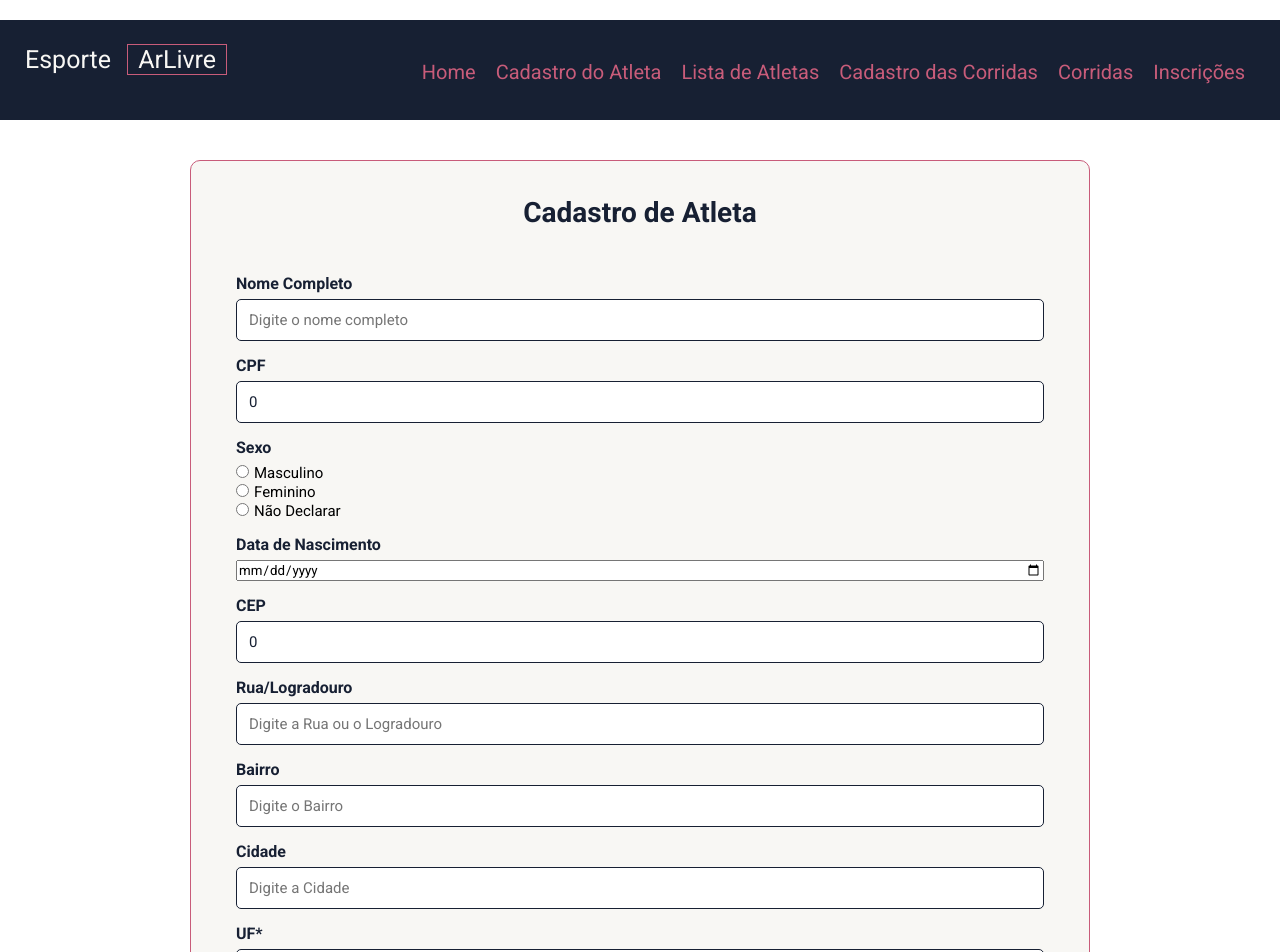
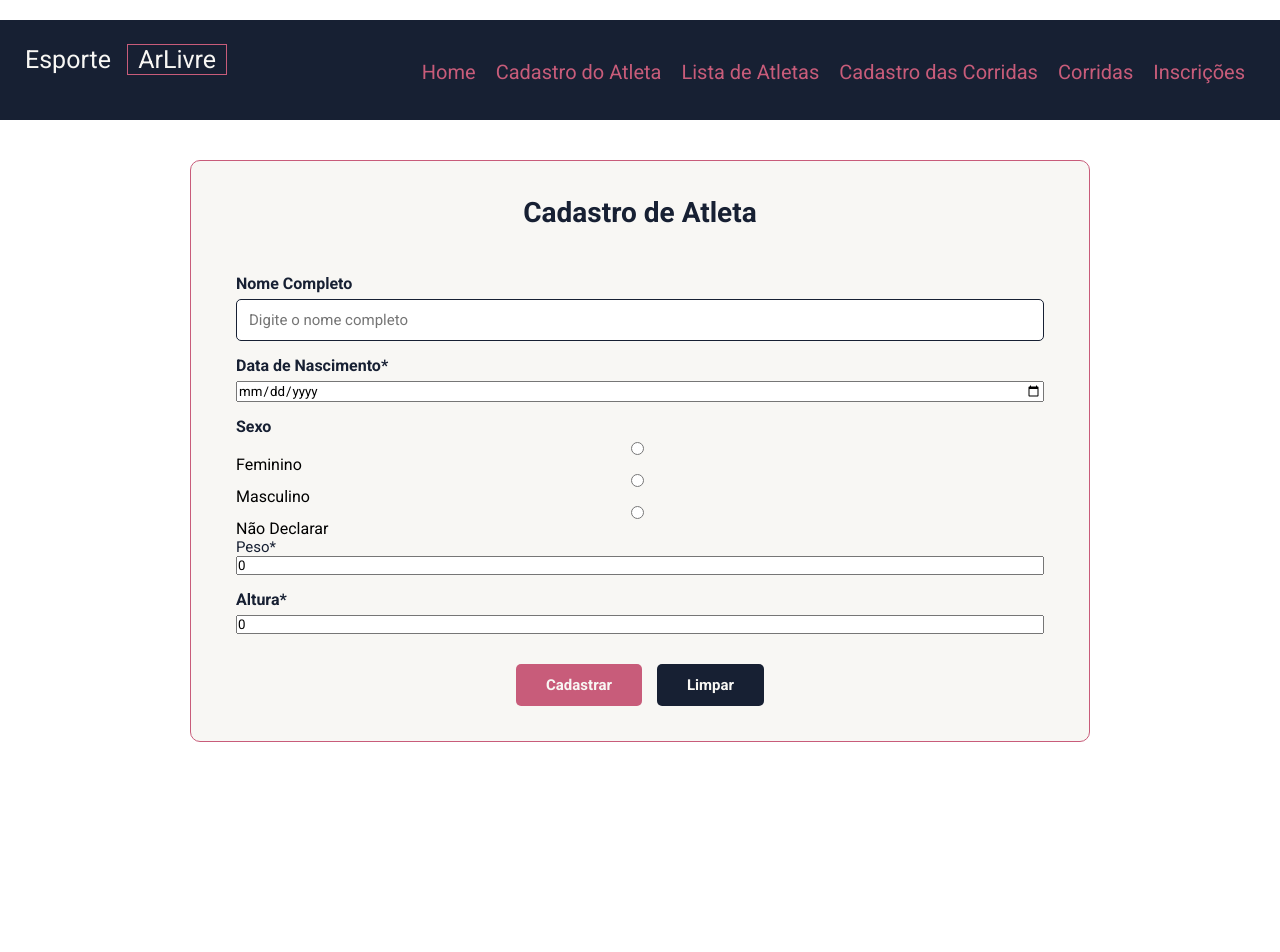
Before and after one commit to anav-ii/Esporte_Arlivre, an Angular app: page /cadastroAtleta in a window 1280 px wide. Shown: the top 952 px of the page. After the commit the page ends 800 px from the top, so only its background shows below. Built offline with nearby package versions, Linux system fonts and the light colour scheme.

Commit message:
adicionado a função imc, e a listahem no mySQL

```diff
--- a/src/app/app.component.ts
+++ b/src/app/app.component.ts
@@ -2,12 +2,14 @@ import { Component } from '@angular/core';
 import { RouterOutlet } from '@angular/router';
 
 import { MenuComponentComponent } from './component/menu-component/menu-component.component';
-import { AtletaComponent } from './component/atleta-component/atleta-component.component';
 
 @Component({
   selector: 'app-root',
   standalone: true,
-  imports: [RouterOutlet, MenuComponentComponent, AtletaComponent],
+  imports: [
+    RouterOutlet,
+    MenuComponentComponent
+  ],
   templateUrl: './app.component.html',
   styleUrl: './app.component.css'
 })
--- a/src/app/component/atleta-component/atleta-component.component.html
+++ b/src/app/component/atleta-component/atleta-component.component.html
@@ -1,75 +1,91 @@
 <section id="form">
+    <h2> Cadastro de Atleta </h2>
 
-    <h2>Cadastro de Atleta</h2>
+    <form id="form-atleta" (submit)="enviarDadosAtleta()">
 
-    <form id="form-atleta" (ngSubmit)="enviarDadosAtleta()">
+        <label for="nome"> Nome Completo </label>
+        <input type="text" name="nome" [(ngModel)]="nome" id="nome" class="input01"
+        maxlength="60" required placeholder="Digite o nome completo">
 
-        <label for="nome">Nome Completo</label>
-        <input type="text" name="nome" [(ngModel)]="nome" id="nome"
-            maxlength="60" required
-            placeholder="Digite o nome completo">
 
-        <label for="cpf">CPF</label>
-        <input type="text" name="cpf" [(ngModel)]="cpf" id="cpf"
-            maxlength="14" required
-            placeholder="Digite o CPF">
+        <!-- CAMPO ANTIGO: Data de Nascimento -->
+        <!--
+        <label for="dataNascimento"> Data de Nascimento* </label>
+        <input type="date" name="dataNascimento" [(ngModel)]="dataNascimento" id="dataNascimento" class="input02"
+        maxlength="8" required placeholder="Digite a Data de Nascimento">
+        -->
 
-        <label>Sexo</label>
+        <!-- CAMPO ATUAL DO SQL -->
+        <label for="datanascimento"> Data de Nascimento* </label>
+        <input type="date" name="datanascimento" [(ngModel)]="datanascimento" id="datanascimento" class="input02"
+        required>
 
-        <div id="opcoes-sexo">
-            <div>
-                <input type="radio" name="sexo" [(ngModel)]="sexo"
-                    id="sexoM" value="M">
-                <label for="sexoM">Masculino</label>
-            </div>
 
-            <div>
-                <input type="radio" name="sexo" [(ngModel)]="sexo"
-                    id="sexoF" value="F">
-                <label for="sexoF">Feminino</label>
-            </div>
+        <!-- CAMPO ANTIGO: CPF -->
+        <!--
+        <label for="cpf"> CPF* </label>
+        <input type="text" name="cpf" [(ngModel)]="cpf" id="cpf" class="input02"
+        maxlength="14" required placeholder="Digite o cpf">
+        -->
 
-            <div>
-                <input type="radio" name="sexo" [(ngModel)]="sexo"
-                    id="sexoN" value="N">
-                <label for="sexoN">Não Declarar</label>
-            </div>
-        </div>
 
-        <label for="dataNascimento">Data de Nascimento</label>
-        <input type="date" name="dataNascimento" [(ngModel)]="dataNascimento" id="dataNascimento"
-            maxlength="14" required>
+        <label for="sexo"> Sexo </label>
 
-        <label for="cep">CEP</label>
-        <input type="text" name="cep" [(ngModel)]="cep" id="cep"
-            maxlength="9" required
-            placeholder="Digite o CEP">
+        <input type="radio" name="sexo" [(ngModel)]="sexo" id="sexoF" class="radio01"
+        required value="F"> Feminino
 
-        <label for="ruaLogradouro">Rua/Logradouro</label>
-        <input type="text" name="ruaLogradouro" [(ngModel)]="ruaLogradouro"
-            id="ruaLogradouro" maxlength="100" required
-            placeholder="Digite a Rua ou o Logradouro">
+        <input type="radio" name="sexo" [(ngModel)]="sexo" id="sexoM" class="radio01"
+        required value="M"> Masculino
 
-        <label for="bairro">Bairro</label>
-        <input type="text" name="bairro" [(ngModel)]="bairro" id="bairro"
-            maxlength="60" required
-            placeholder="Digite o Bairro">
+        <input type="radio" name="sexo" [(ngModel)]="sexo" id="sexoN" class="radio01"
+        required value="N"> Não Declarar
 
-        <label for="cidade">Cidade</label>
-        <input type="text" name="cidade" [(ngModel)]="cidade" id="cidade"
-            maxlength="14" required
-            placeholder="Digite a Cidade">
+
+        <!-- CAMPOS ANTIGOS: CEP, RUA, BAIRRO, CIDADE E UF -->
+        <!--
+        <label for="cep"> CEP* </label>
+        <input type="text" name="cep" [(ngModel)]="cep" id="cep" class="input02"
+        maxlength="9" required placeholder="Digite o cep">
+
+        <label for="ruaLogradouro"> Rua/Logradouro* </label>
+        <input type="text" name="ruaLogradouro" [(ngModel)]="ruaLogradouro" id="ruaLogradouro" class="input01"
+        maxlength="100" required placeholder="Digite a rua ou o logradouro">
+
+        <label for="bairro"> Bairro* </label>
+        <input type="text" name="bairro" [(ngModel)]="bairro" id="bairro" class="input02"
+        maxlength="60" required placeholder="Digite o bairro">
+
+        <label for="cidade"> Cidade* </label>
+        <input type="text" name="cidade" [(ngModel)]="cidade" id="cidade" class="input02"
+        maxlength="60" required placeholder="Digite a cidade">
 
         <label for="uf">UF*</label>
-        <input type="text" name="uf" [(ngModel)]="uf" id="uf"
-            maxlength="60" required
-            placeholder="Digite a UF">
+        <input type="text" name="uf" [(ngModel)]="uf" id="uf" class="input02"
+        maxlength="60" required placeholder="Digite a UF">
+        -->
+
+
+        <!-- CAMPOS NOVOS DO SQL -->
+
+        <label for="peso"> Peso* </label>
+        <input type="number" name="peso" [(ngModel)]="peso" id="peso" class="input02"
+        required placeholder="Digite o peso">
+
+
+        <label for="altura"> Altura* </label>
+        <input type="number" name="altura" [(ngModel)]="altura" id="altura" class="input02"
+        step="0.01" required placeholder="Digite a altura">
+
 
         <div id="div-btns">
-            <button type="submit" id="btnAdd">Cadastrar</button>
-            <button type="reset" id="btnLimpar">Limpar</button>
+            <button type="submit" id="btnAdd">
+                {{!editar ? 'Cadastrar' : 'Alterar'}}
+            </button>
+
+            <button type="reset" id="btnLimpar">
+                Limpar
+            </button>
         </div>
 
     </form>
-
 </section>
--- a/src/app/component/atleta-component/atleta-component.component.ts
+++ b/src/app/component/atleta-component/atleta-component.component.ts
@@ -1,10 +1,9 @@
-import { Component, ChangeDetectorRef} from '@angular/core';
+import { Component, ChangeDetectorRef } from '@angular/core';
 import { FormsModule } from '@angular/forms';
 
+import { Atleta } from '../../models/atleta';
 import { AtletaServiceService } from '../../service/atleta-service.service';
-import { Atleta } from '../../models/atleta';
 import { ActivatedRoute } from '@angular/router';
-
 
 @Component({
   selector: 'app-atleta-component',
@@ -14,144 +13,136 @@ import { ActivatedRoute } from '@angular/router';
   styleUrl: './atleta-component.component.css',
 })
 export class AtletaComponent {
-  //DECLARANDO ATIBUTOS
-  nome = ''
-  cpf = 0
-  sexo = ''
-  cep = 0
-  ruaLogradouro = ''
-  bairro = ''
-  cidade = ''
-  uf = ''
-  datanascimento =''
-  peso: number = 0.0
-  altura: number = 0.0
 
-  idAtleta = 0
-  editar = false
+  nome = '';
+  sexo = '';
+  datanascimento: string = '';
+  peso = 0;
+  altura = 0;
 
-  //DECLARAÇÃO DO CONSTRUTOR
-  constructor(private atletaService: AtletaServiceService,
-    private http: ActivatedRoute,
-    private cdr: ChangeDetectorRef) { }
+  idAtleta = 0;
+  editar = false;
 
-  //DECLARAÇÃO DE FUNÇÕES
-  exibirDados() {
-    console.log(this.nome, this.cpf, this.sexo, this.cep, this.ruaLogradouro, this.bairro, this.cidade, this.uf, this.datanascimento,  this.peso, this.altura)
+  constructor(
+    private atletaService: AtletaServiceService,
+    private rota: ActivatedRoute,
+    private cdr: ChangeDetectorRef
+  ) { }
 
-    this.limparDados()
+  ngOnInit() {
+
+    this.idAtleta = Number(
+      this.rota.snapshot.paramMap.get('id')
+    );
+
+    if (this.idAtleta > 0) {
+      this.editar = true;
+      this.carregaDados(this.idAtleta);
     }
-  carregaDados(idAtleta: number){
+  }
+
+  limparDados() {
+
+    this.nome = '';
+    this.sexo = '';
+    this.datanascimento = '';
+    this.peso = 0;
+    this.altura = 0;
+  }
+
+  carregaDados(idAtleta: number) {
+
     this.atletaService.listarAtleta(idAtleta)
       .subscribe({
-      next:(dadosAtleta)=>{
-        this.nome = dadosAtleta.nome
-        //this.cpf = dadosAtleta.cpf
-        this.sexo = dadosAtleta.sexo
-        //this.cep = dadosAtleta.cep
-        //this.ruaLogradouro = dadosAtleta.ruaLogradouro
-        //this.bairro = dadosAtleta.bairro
-        //this.cidade = dadosAtleta.cidade
-        //this.uf = dadosAtleta.uf
-        this.datanascimento = dadosAtleta.datanascimento
-        this.peso = dadosAtleta.peso
-        this.altura = dadosAtleta.altura
 
-        //EXECUTA A DETECÇÃO MANUALMENTE
-        this.cdr.detectChanges()
+        next: (dadosAtleta) => {
+
+          this.nome = dadosAtleta.nome;
+          this.sexo = dadosAtleta.sexo;
+          this.datanascimento = dadosAtleta.datanascimento;
+          this.peso = dadosAtleta.peso;
+          this.altura = dadosAtleta.altura;
+
+          this.cdr.detectChanges();
         },
-      error:(msgErro)=>{
-        console.log('ERRO AO LISTAR ATLETA', msgErro)
+
+        error: (msgErro) => {
+
+          console.log(
+            'ERRO AO LISTAR ATLETA',
+            msgErro
+          );
         }
-    })
+      });
   }
-  ngOnInit(){
-    this.idAtleta = Number(this.http.snapshot.paramMap.get('id'))
 
-    if(this.idAtleta > 0){
-      this.editar = true
-      this.carregaDados(this.idAtleta)
+  enviarDadosAtleta() {
+
+    const atleta = new Atleta();
+
+    atleta.nome = this.nome;
+    atleta.sexo = this.sexo;
+    atleta.datanascimento = this.datanascimento;
+    atleta.peso = this.peso;
+    atleta.altura = this.altura;
+
+    // EDITAR ATLETA
+    if (this.editar) {
+
+      atleta.idpessoa = this.idAtleta;
+
+      this.atletaService.alterarAtleta(atleta)
+        .subscribe({
+
+          next: (resposta) => {
+
+            console.log(
+              'Atleta alterado com sucesso!',
+              resposta
+            );
+
+            alert('Atleta alterado com sucesso!');
+
+            this.limparDados();
+          },
+
+          error: (msgErro) => {
+
+            console.log(
+              'Erro ao alterar atleta:',
+              msgErro
+            );
           }
+        });
 
     }
 
-  idade = 0
+    // CADASTRAR NOVO ATLETA
+    else {
 
-  calcularIdade(datanascimento: string): number {
-  const nascimento = new Date(datanascimento)
-  const hoje = new Date()
-
-  let idade = hoje.getFullYear() - nascimento.getFullYear()
-
-  const mes = hoje.getMonth() - nascimento.getMonth()
-
-  if (
-    mes < 0 ||
-    (mes === 0 && hoje.getDate() < nascimento.getDate())
-  ) {
-    idade--
-  }
-
-  return idade
-}
-
-  limparDados() {
-    this.nome = ''
-    //this.cpf = 0
-    this.sexo = ''
-    //this.cep = 0
-    //this.ruaLogradouro = ''
-    //this.bairro = ''
-    //this.cidade = ''
-    //this.uf = ''
-    this.datanascimento = ''
-    this.peso
-    this.altura
-  }
-
-  enviarDadosAtleta(){
-    const atleta = new Atleta()
-    atleta.nome = this.nome
-   // atleta.cpf = this.cpf
-    atleta.sexo = this.sexo
-    //atleta.cep = this.cep
-    //atleta.ruaLogradouro = this.ruaLogradouro
-    //atleta.bairro = this.bairro
-    //atleta.cidade = this.cidade
-    //atleta.uf = this.uf
-    atleta.datanascimento = this.datanascimento
-    atleta.peso = this.peso
-    atleta.altura = this.altura
-
-
-    if(this.editar){
-      atleta.idpessoa = this.idAtleta
-
-      this.atletaService.alterarAtleta(atleta)
-      .subscribe({
-        next: (resposta) => {
-          console.log(resposta)
-        },
-        error: (msgErro) => {
-          console.log(msgErro)
-        }
-      })
-    }else{
       this.atletaService.salvarAtleta(atleta)
         .subscribe({
-        next:(resposta)=>{
-          console.log( resposta)
+
+          next: (resposta) => {
+
+            console.log(
+              'Atleta cadastrado com sucesso!',
+              resposta
+            );
+
+            alert('Atleta cadastrado com sucesso!');
+
+            this.limparDados();
           },
-        error:(msgErro)=>{
-          console.log( msgErro)
+
+          error: (msgErro) => {
+
+            console.log(
+              'Erro ao cadastrar atleta:',
+              msgErro
+            );
           }
-      })
+        });
     }
-
-
-    this.limparDados()
-
-    this.atletaService.listarAtletas()
-
-
-} }
+  }
+}
--- a/src/app/component/atleta/atleta-lista-component/atleta-lista-component.component.ts
+++ b/src/app/component/atleta/atleta-lista-component/atleta-lista-component.component.ts
@@ -1,84 +1,167 @@
-import { Component } from '@angular/core';
+import { Component, signal } from '@angular/core';
 import { Atleta } from '../../../models/atleta';
 import { AtletaServiceService } from '../../../service/atleta-service.service';
 import { Router } from '@angular/router';
-import { signal } from '@angular/core';
 
 @Component({
-  selector: 'app-atleta-list-component',
-  standalone: true,
+  selector: 'app-atleta-lista-component',
   imports: [],
   templateUrl: './atleta-lista-component.component.html',
   styleUrl: './atleta-lista-component.component.css',
+  standalone: true
 })
-export class AtletaListComponent {
+export class AtletaListaComponent {
 
-  //listaAtletas: Atleta[] = []
   listaAtletas = signal<Atleta[]>([]);
 
-  constructor(private listaService: AtletaServiceService, private router: Router) { }
+  constructor(
+    private listaService: AtletaServiceService,
+    private router: Router
+  ) { }
 
-  ngOnInit(){
-    this.listar()
+  // CALCULAR IDADE
+  calcularIdade(dataNascimento: string): number {
+
+    if (!dataNascimento) {
+      return 0;
     }
 
+    const nascimento = new Date(dataNascimento);
+    const hoje = new Date();
+
+    let idade = hoje.getFullYear() - nascimento.getFullYear();
+
+    if (
+      hoje.getMonth() < nascimento.getMonth() ||
+      (
+        hoje.getMonth() === nascimento.getMonth() &&
+        hoje.getDate() < nascimento.getDate()
+      )
+    ) {
+      idade--;
+    }
+
+    return idade;
+  }
+
+  // CALCULAR IMC
+  calcularImc(peso: number, altura: number): number {
+
+    if (peso <= 0 || altura <= 0) {
+      return 0;
+    }
+
+    // Se a altura estiver em centímetros,
+    // transforma para metros
+    if (altura > 3) {
+      altura = altura / 100;
+    }
+
+    return peso / (altura * altura);
+  }
+
+  // CLASSIFICAR IMC
+  classificarImc(imc: number): string {
+
+    if (imc <= 0) {
+      return 'Altura ou peso inválido';
+    }
+
+    if (imc < 18.5) {
+      return 'Abaixo do peso';
+    }
+
+    if (imc < 25) {
+      return 'Peso normal';
+    }
+
+    if (imc < 30) {
+      return 'Sobrepeso';
+    }
+
+    if (imc < 35) {
+      return 'Obesidade grau I';
+    }
+
+    if (imc < 40) {
+      return 'Obesidade grau II';
+    }
+
+    return 'Obesidade grau III';
+  }
+
+  // INICIAR
+  ngOnInit() {
+    this.listar();
+  }
+
+  // LISTAR ATLETAS
   listar() {
+
     this.listaService.listarAtletas()
       .subscribe({
+
         next: (dadosAtletas) => {
+
           this.listaAtletas.set(
-            [...dadosAtletas].sort((a, b) =>
-              (a.nome ?? '').localeCompare(b.nome ?? '')
+            [...dadosAtletas].sort(
+              (a, b) =>
+                (a.nome || '').localeCompare(b.nome || '')
             )
           );
 
-          console.table(this.listaAtletas())
+          console.table(this.listaAtletas());
         },
+
         error: (msgErro) => {
-          console.log("Erro ao listar Atletas ", msgErro)
+          console.log(
+            'Erro ao listar Atletas ',
+            msgErro
+          );
         }
-      })
+
+      });
+  }
+
+  // EXCLUIR ATLETA
+  excluir(id: number) {
+
+    if (confirm('Deseja Excluir o Atleta?')) {
+
+      this.listaService.excluirAtleta(id)
+        .subscribe({
+
+          next: (resposta) => {
+
+            console.log(
+              'Excluído com Sucesso!!',
+              resposta
+            );
+
+            this.listar();
+          },
+
+          error: (msgErro) => {
+
+            console.log(
+              'Erro ao excluir Atleta',
+              msgErro
+            );
 
           }
 
-  excluir(id: number) {
-    if (confirm("Deseja Excluir o Atleta?")) {
-      this.listaService.excluirAtleta(id)
-        .subscribe({
-          next: (resposta) => {
-            console.log("Excluído com Sucesso!!! ", resposta)
-
-            this.listar()
-          },
-          error: (msgErro) => {
-            console.log("Erro ao listar Atletas ", msgErro)
-          }
-        })
+        });
     }
   }
 
+  // ABRIR FORMULÁRIO PARA ALTERAR
   carregaDadosAtletaForm(atleta: Atleta) {
-    this.router.navigate(['/cadastroAtleta', atleta.id])
+
+    this.router.navigate([
+      '/cadastroAtleta',
+      atleta.idpessoa
+    ]);
 
   }
 
-
-  calcularIdade(dataNascimento: string): number {
-    const nascimento = new Date(dataNascimento)
-    const hoje = new Date()
-
-    let idade = hoje.getFullYear() - nascimento.getFullYear()
-
-    const mes = hoje.getMonth() - nascimento.getMonth()
-
-    if (
-      mes < 0 ||
-      (mes === 0 && hoje.getDate() < nascimento.getDate())
-    ) {
-      idade--
 }
-
-    return idade
-  }
-
-}
--- a/src/app/service/atleta-service.service.ts
+++ b/src/app/service/atleta-service.service.ts
@@ -21,6 +21,8 @@ export class AtletaServiceService {
     }
 
     salvarAtleta(atleta: Atleta): Observable<Atleta> {
+        console.log(atleta)
+
         const urlApi = `http://127.0.0.1:8000/pessoa/`
         return this.http.post<Atleta>(urlApi, atleta)
     }
@@ -31,7 +33,7 @@ export class AtletaServiceService {
     }
 
     alterarAtleta(atleta: Atleta): Observable<Atleta> {
-        const urlApi = `http://127.0.0.1:8000/pessoa/${atleta.id}`
+        const urlApi = `http://127.0.0.1:8000/pessoa/${atleta.idpessoa}`
 
         return this.http.put<Atleta>(urlApi, atleta)
     }
```
Also changed, not shown: src/app/app.routes.ts (+16 -18 lines), src/app/component/atleta/atleta-lista-component/atleta-lista-component.component.html (+30 -18 lines), src/app/component/inscricaocomponent/inscricaocomponent.component.html (+82 -24 lines), 1 other file (tests, documents, lock files or other folders). Lines whose indentation alone changed are shown as unchanged.
